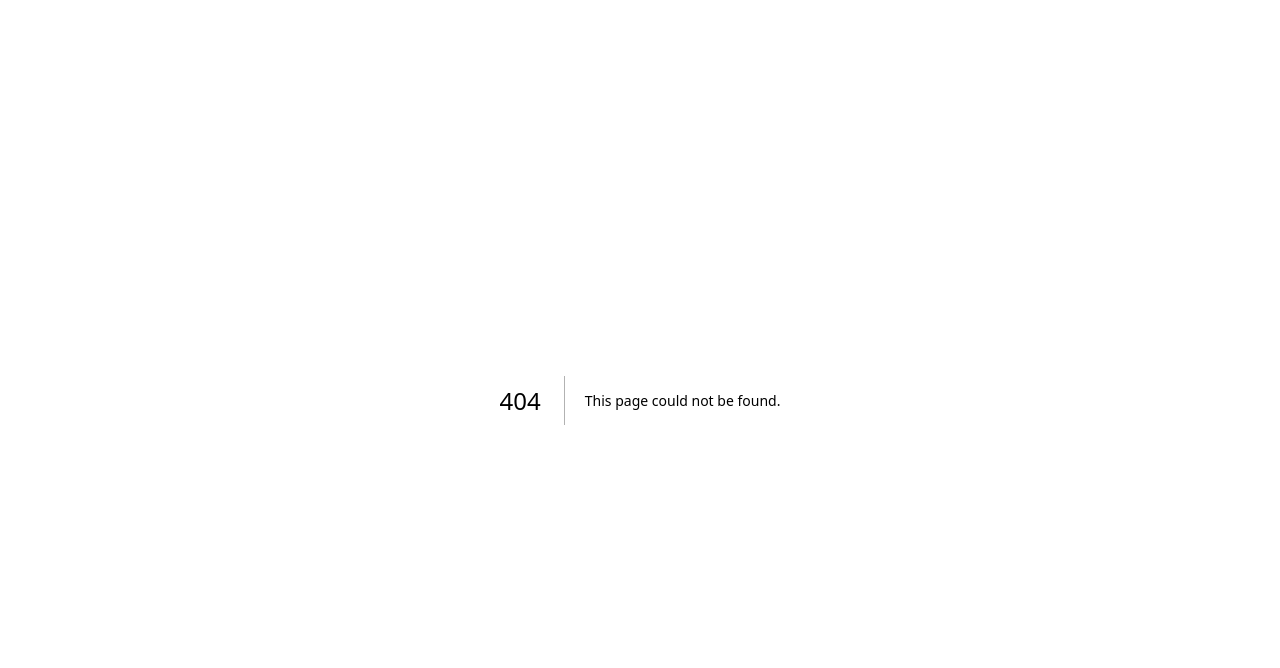
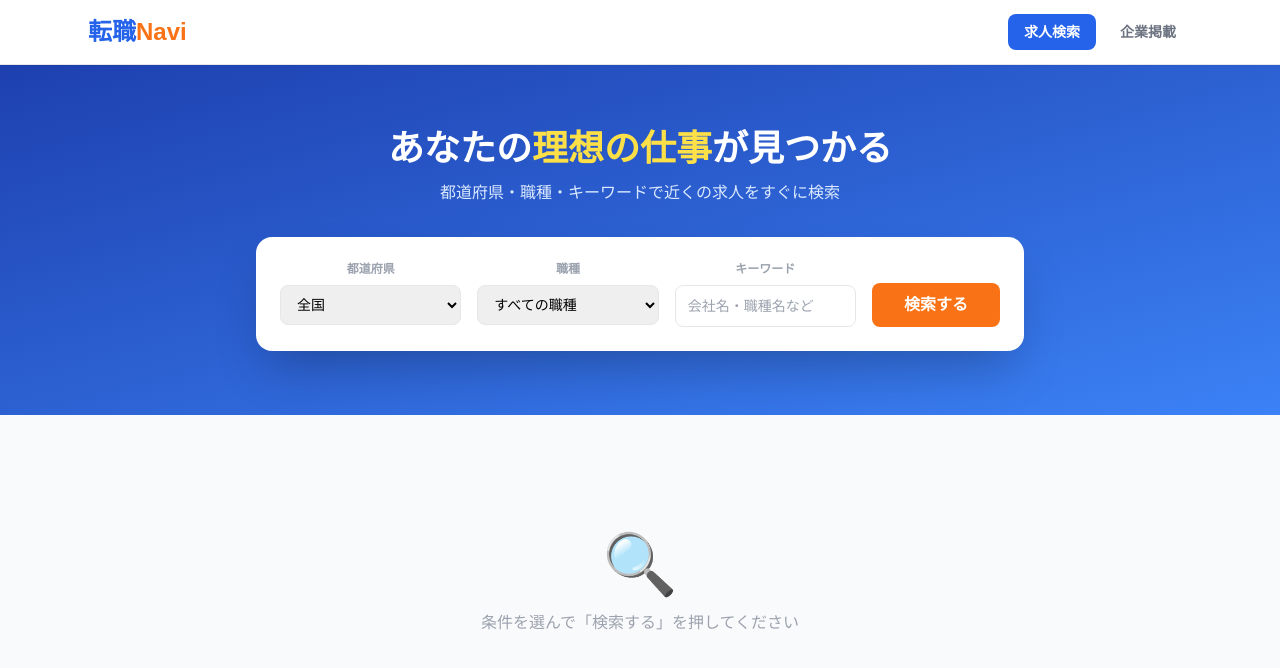
Before and after one commit to tensynavi/tensyoku-navi, a Next.js app: page / in a window 1280 px wide. Before the commit this address had no page. Shown: the top 668 px of the page. Built offline with nearby package versions, Linux system fonts and the light colour scheme.

Commit message:
Create page.tsx

```diff
--- /dev/null
+++ b/app/page.tsx
@@ -0,0 +1,146 @@
+'use client'
+import { useState } from 'react'
+
+const PREFECTURES = [
+  "全国","北海道","青森県","岩手県","宮城県","秋田県","山形県","福島県",
+  "茨城県","栃木県","群馬県","埼玉県","千葉県","東京都","神奈川県",
+  "新潟県","富山県","石川県","福井県","山梨県","長野県","岐阜県",
+  "静岡県","愛知県","三重県","滋賀県","京都府","大阪府","兵庫県",
+  "奈良県","和歌山県","鳥取県","島根県","岡山県","広島県","山口県",
+  "徳島県","香川県","愛媛県","高知県","福岡県","佐賀県","長崎県",
+  "熊本県","大分県","宮崎県","鹿児島県","沖縄県",
+]
+
+const JOB_TYPES = [
+  "すべての職種","エンジニア・IT","営業","事務・管理","販売・接客",
+  "医療・介護","教育・保育","建設・土木","製造・物流","デザイン・クリエイティブ",
+  "飲食・フード","その他",
+]
+
+export default function Home() {
+  const [prefecture, setPrefecture] = useState('全国')
+  const [jobType, setJobType] = useState('すべての職種')
+  const [keyword, setKeyword] = useState('')
+  const [jobs, setJobs] = useState<any[]>([])
+  const [loading, setLoading] = useState(false)
+  const [searched, setSearched] = useState(false)
+  const [selected, setSelected] = useState<any>(null)
+
+  const doSearch = async () => {
+    setLoading(true)
+    const params = new URLSearchParams()
+    if (prefecture !== '全国') params.set('prefecture', prefecture)
+    if (jobType !== 'すべての職種') params.set('jobType', jobType)
+    if (keyword) params.set('keyword', keyword)
+    const res = await fetch(`/api/jobs?${params}`)
+    const data = await res.json()
+    setJobs(data.jobs || [])
+    setSearched(true)
+    setLoading(false)
+  }
+
+  return (
+    <div className="min-h-screen bg-gray-50">
+      <nav className="bg-white border-b border-gray-200 sticky top-0 z-50 shadow-sm">
+        <div className="max-w-6xl mx-auto px-6 h-16 flex items-center justify-between">
+          <span className="text-2xl font-black text-blue-600">転職<span className="text-orange-500">Navi</span></span>
+          <div className="flex gap-2">
+            <a href="/" className="px-4 py-2 bg-blue-600 text-white rounded-lg text-sm font-semibold">求人検索</a>
+            <a href="/listing" className="px-4 py-2 text-gray-500 hover:bg-blue-50 rounded-lg text-sm font-semibold">企業掲載</a>
+          </div>
+        </div>
+      </nav>
+      <div className="bg-gradient-to-br from-blue-800 to-blue-500 py-16 px-6">
+        <div className="max-w-3xl mx-auto text-center">
+          <h1 className="text-4xl font-black text-white mb-3">あなたの<span className="text-yellow-300">理想の仕事</span>が見つかる</h1>
+          <p className="text-blue-100 mb-8">都道府県・職種・キーワードで近くの求人をすぐに検索</p>
+          <div className="bg-white rounded-2xl p-6 shadow-2xl flex flex-wrap gap-4">
+            <div className="flex-1 min-w-36">
+              <label className="block text-xs font-bold text-gray-400 uppercase mb-2">都道府県</label>
+              <select value={prefecture} onChange={e => setPrefecture(e.target.value)} className="w-full border border-gray-200 rounded-lg px-3 py-2.5 text-sm focus:outline-none focus:border-blue-500">
+                {PREFECTURES.map(p => <option key={p}>{p}</option>)}
+              </select>
+            </div>
+            <div className="flex-1 min-w-36">
+              <label className="block text-xs font-bold text-gray-400 uppercase mb-2">職種</label>
+              <select value={jobType} onChange={e => setJobType(e.target.value)} className="w-full border border-gray-200 rounded-lg px-3 py-2.5 text-sm focus:outline-none focus:border-blue-500">
+                {JOB_TYPES.map(j => <option key={j}>{j}</option>)}
+              </select>
+            </div>
+            <div className="flex-1 min-w-36">
+              <label className="block text-xs font-bold text-gray-400 uppercase mb-2">キーワード</label>
+              <input value={keyword} onChange={e => setKeyword(e.target.value)} onKeyDown={e => e.key === 'Enter' && doSearch()} placeholder="会社名・職種名など" className="w-full border border-gray-200 rounded-lg px-3 py-2.5 text-sm focus:outline-none focus:border-blue-500" />
+            </div>
+            <button onClick={doSearch} className="self-end bg-orange-500 hover:bg-orange-600 text-white font-bold px-8 py-2.5 rounded-lg transition">検索する</button>
+          </div>
+        </div>
+      </div>
+      <div className="max-w-4xl mx-auto px-6 py-10">
+        {!searched ? (
+          <div className="text-center py-20 text-gray-400">
+            <div className="text-6xl mb-4">🔍</div>
+            <p>条件を選んで「検索する」を押してください</p>
+          </div>
+        ) : loading ? (
+          <div className="text-center py-20 text-gray-400"><p>検索中...</p></div>
+        ) : jobs.length === 0 ? (
+          <div className="text-center py-20 text-gray-400">
+            <div className="text-5xl mb-4">😔</div>
+            <p>条件に合う求人が見つかりませんでした</p>
+          </div>
+        ) : (
+          <>
+            <p className="text-gray-500 mb-6"><span className="text-blue-600 font-bold text-xl">{jobs.length}</span> 件の求人</p>
+            <div className="flex flex-col gap-4">
+              {jobs.map((job: any) => (
+                <div key={job.id} onClick={() => setSelected(job)} className="bg-white rounded-xl border-2 border-gray-100 p-6 flex gap-4 cursor-pointer hover:border-blue-500 hover:shadow-md transition">
+                  <div className="text-4xl w-14 h-14 bg-blue-50 rounded-xl flex items-center justify-center flex-shrink-0">{job.companies?.logo_emoji || '🏢'}</div>
+                  <div className="flex-1">
+                    <p className="text-xs text-gray-400 mb-1">{job.companies?.name}</p>
+                    <p className="font-bold text-lg mb-2">{job.title}</p>
+                    <div className="flex flex-wrap gap-3 text-sm text-gray-500 mb-3">
+                      <span>📍 {job.prefecture}</span>
+                      <span>💼 {job.job_type}</span>
+                      <span>📋 {job.employment_type}</span>
+                    </div>
+                    <div className="flex flex-wrap gap-2">
+                      {(job.tags || []).map((t: string) => <span key={t} className="bg-blue-50 text-blue-600 text-xs font-medium px-3 py-1 rounded-full">{t}</span>)}
+                    </div>
+                  </div>
+                  <div className="text-right flex-shrink-0">
+                    <p className="text-orange-500 font-black text-lg">{job.salary}</p>
+                    <p className="text-xs text-gray-400 mt-1">年収目安</p>
+                  </div>
+                </div>
+              ))}
+            </div>
+          </>
+        )}
+      </div>
+      {selected && (
+        <div className="fixed inset-0 bg-black/50 z-50 flex items-center justify-center p-5" onClick={e => e.target === e.currentTarget && setSelected(null)}>
+          <div className="bg-white rounded-2xl max-w-xl w-full max-h-[90vh] overflow-y-auto p-8">
+            <div className="flex items-center gap-4 mb-6">
+              <div className="text-5xl">{selected.companies?.logo_emoji || '🏢'}</div>
+              <div className="flex-1">
+                <h2 className="text-xl font-black">{selected.title}</h2>
+                <p className="text-gray-400 text-sm mt-1">{selected.companies?.name} ・ {selected.prefecture}</p>
+              </div>
+              <button onClick={() => setSelected(null)} className="text-2xl text-gray-400">✕</button>
+            </div>
+            <p className="text-gray-600 leading-relaxed mb-6">{selected.description}</p>
+            <div className="grid grid-cols-2 gap-3 mb-6">
+              {[['給与', selected.salary, 'text-orange-500'], ['雇用形態', selected.employment_type, ''], ['勤務地', selected.prefecture, ''], ['職種', selected.job_type, '']].map(([label, val, cls]) => (
+                <div key={label as string} className="bg-gray-50 rounded-xl p-4">
+                  <p className="text-xs text-gray-400 font-bold uppercase mb-1">{label}</p>
+                  <p className={`font-bold ${cls}`}>{val}</p>
+                </div>
+              ))}
+            </div>
+            <button className="w-full bg-blue-600 hover:bg-blue-700 text-white font-bold py-4 rounded-xl transition">この求人に応募する →</button>
+          </div>
+        </div>
+      )}
+    </div>
+  )
+}
```
